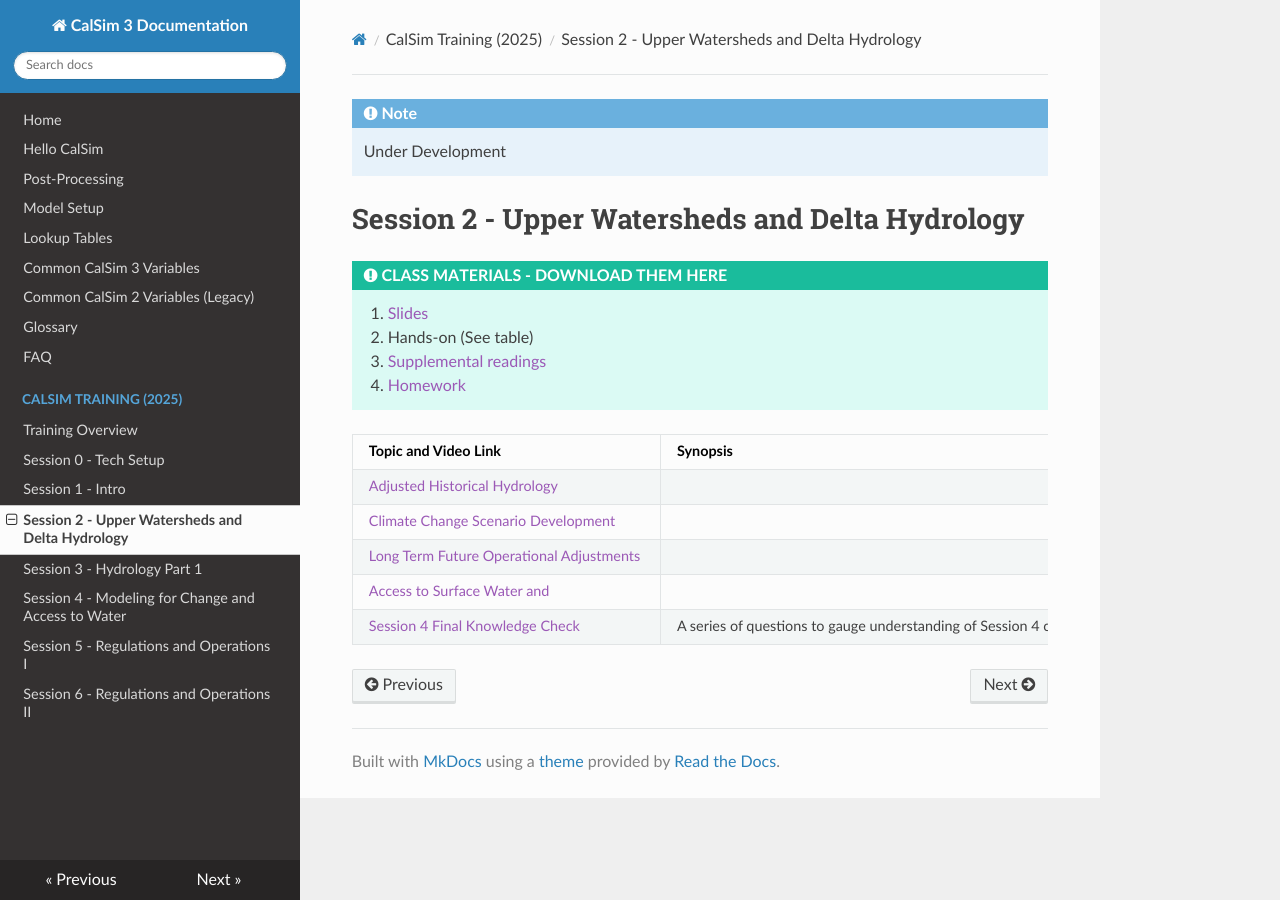
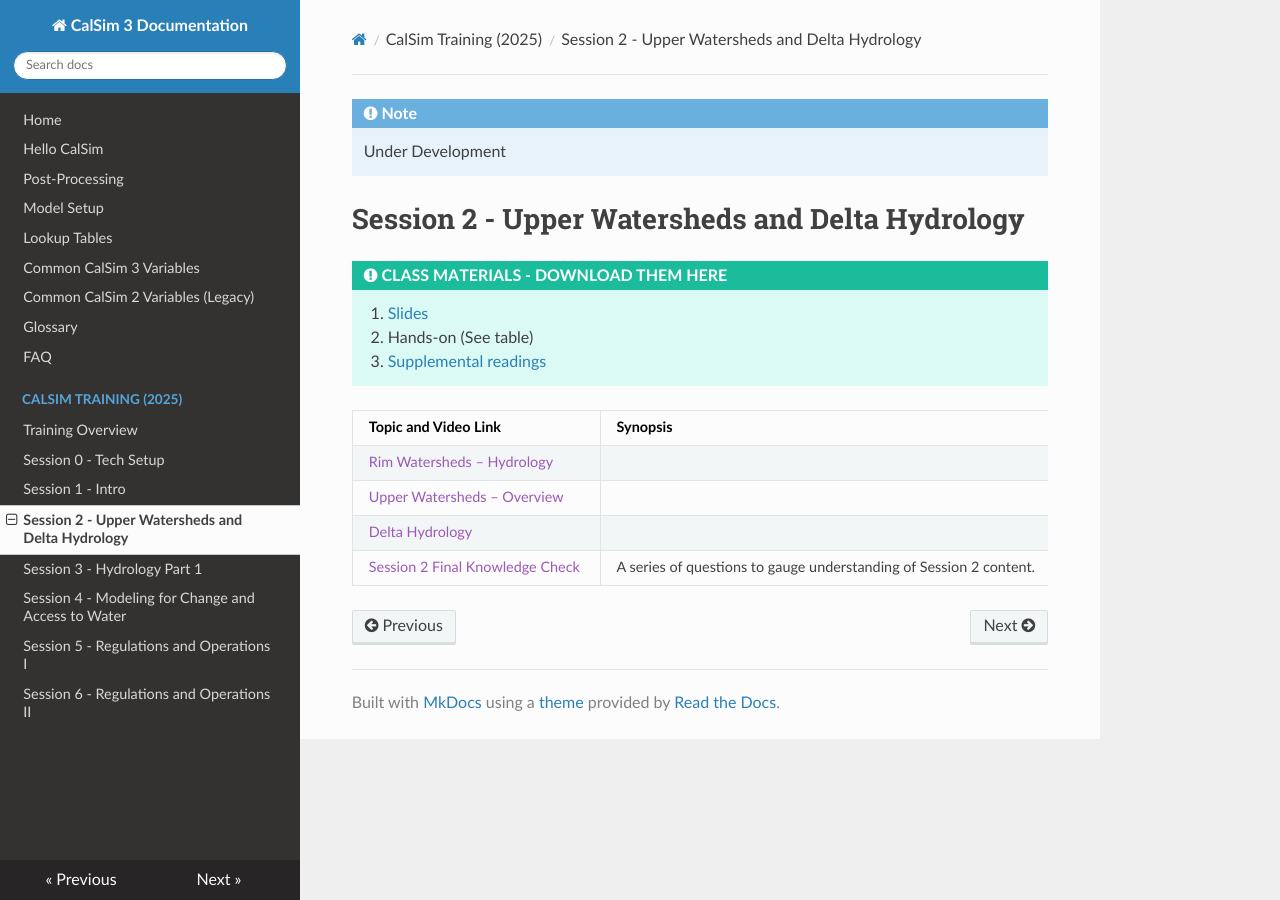
Before and after one commit to CentralValleyModeling/centralvalleymodeling.github.io, an MkDocs documentation site: the page built from docs/calsim-training/session2.md, in a window 1280 px wide. Built offline with MkDocs 1.6.1, drawn with Linux system fonts in a browser that asks for light colours; nearby versions of some CDN libraries.

Commit message:
Link materials except for videos

```diff
--- a/docs/calsim-training/session2.md
+++ b/docs/calsim-training/session2.md
@@ -5,19 +5,15 @@
 
 !!! important "CLASS MATERIALS - DOWNLOAD THEM HERE"
 
-    1. [Slides]()
+    1. [Slides](https://cadwr.box.com/s/2yyuwrl5zfkw945styy5oef3zd4m5oxu)
 
     2. Hands-on (See table)
 
-    3. [Supplemental readings]()
-
-    4. [Homework]()
-
+    3. [Supplemental readings](https://cadwr.box.com/s/17dektg2qt6c9e5bosk71izumpxggjy0)
 
 | Topic and Video Link | Synopsis | Instructor |Hands-On | Subsection Knowledge Check  |
 | --- | --- | --- | --- | --- |
-| [Adjusted Historical Hydrology]()  |   | Richard Chen | N/A | [Quiz]() |
-| [Climate Change Scenario Development]()  |   | Andrew Schwarzs | N/A | [Quiz]() |
-| [Long Term Future Operational Adjustments]()  |   | Puneet Khatavkar | N/A | [Quiz]() |
-| [Access to Surface Water and ]()  |   | Andy Draper | N/A | [Quiz]() |
-| [Session 4 Final Knowledge Check]() | A series of questions to gauge understanding of Session 4 content.  | N/A | Link |
+| [Rim Watersheds – Hydrology]()  |   | Bridget Childs | N/A | [Quiz]() |
+| [Upper Watersheds – Overview]()  |   | Andy Draper | N/A | [Quiz]() |
+| [Delta Hydrology ]()  |   | Mohammad Hasan | N/A | [Quiz]() |
+| [Session 2 Final Knowledge Check]() | A series of questions to gauge understanding of Session 2 content.  | N/A | Link |
```
Also changed, not shown: docs/calsim-training/session3.md (+4 -7 lines), docs/calsim-training/session4.md (+7 -8 lines), docs/calsim-training/session5.md (+6 -6 lines), docs/calsim-training/session6.md (+5 -5 lines), docs/calsim-training/training-overview.md (+2 -0 lines).
